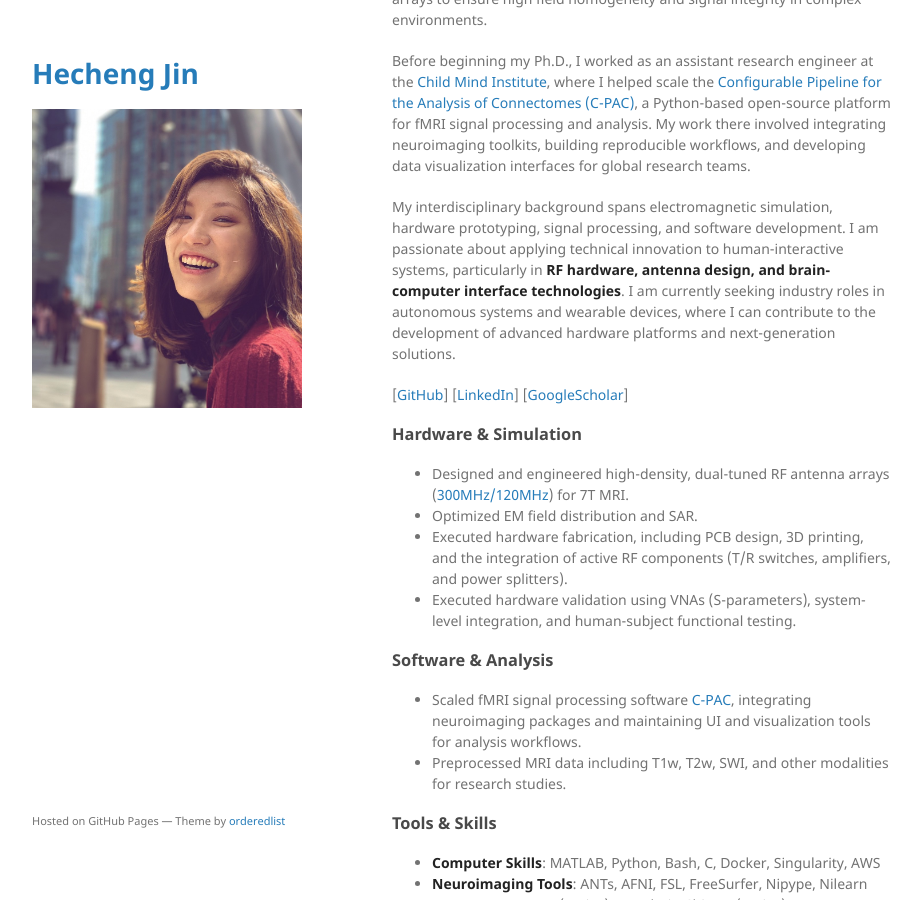
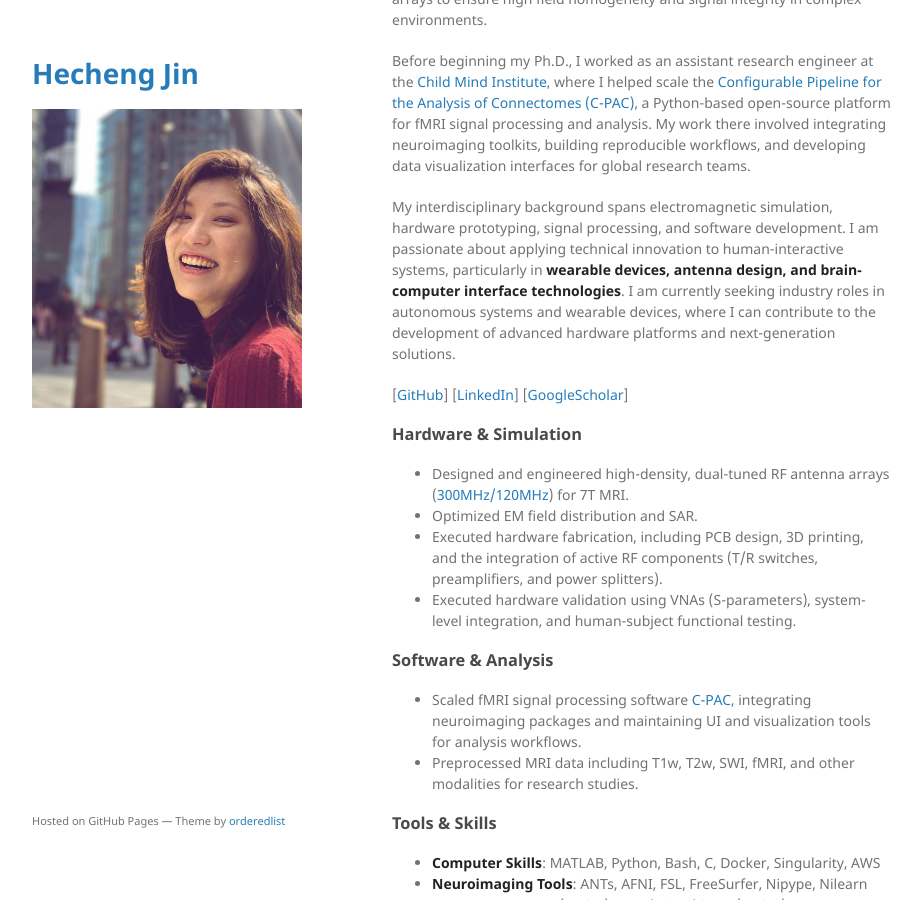
Before and after one commit to HechengJin0/hechengjin0.github.io, a Jekyll site: the page built from index.md, in a window 1280 px wide and 900 px high, scrolled down 255 px. Shown: the whole window, without its empty margins (178-1099 px from the left). Built offline with Jekyll 4.4.1, drawn with Linux system fonts in a browser that asks for light colours; the repository's description, which GitHub fills in, is left out; our own code applies the rules of GitHub Pages for plain Markdown files.

Commit message:
Update index.md

```diff
--- a/index.md
+++ b/index.md
@@ -7,7 +7,7 @@ I’m Jin, a PhD candidate in Bioengineering at the [University of Pittsburgh](h
 
 Before beginning my Ph.D., I worked as an assistant research engineer at the [Child Mind Institute](https://childmind.org/center/computational-neuroimaging-lab/), where I helped scale the [Configurable Pipeline for the Analysis of Connectomes (C-PAC)](https://fcp-indi.github.io/), a Python-based open-source platform for fMRI signal processing and analysis. My work there involved integrating neuroimaging toolkits, building reproducible workflows, and developing data visualization interfaces for global research teams.
 
-My interdisciplinary background spans electromagnetic simulation, hardware prototyping, signal processing, and software development. I am passionate about applying technical innovation to human-interactive systems, particularly in **RF hardware, antenna design, and brain-computer interface technologies**. I am currently seeking industry roles in autonomous systems and wearable devices, where I can contribute to the development of advanced hardware platforms and next-generation solutions.
+My interdisciplinary background spans electromagnetic simulation, hardware prototyping, signal processing, and software development. I am passionate about applying technical innovation to human-interactive systems, particularly in **wearable devices, antenna design, and brain-computer interface technologies**. I am currently seeking industry roles in autonomous systems and wearable devices, where I can contribute to the development of advanced hardware platforms and next-generation solutions.
 
 
 [[GitHub](https://github.com/HechengJin0)]
@@ -19,12 +19,12 @@ My interdisciplinary background spans electromagnetic simulation, hardware proto
 ### Hardware & Simulation
 - Designed and engineered high-density, dual-tuned RF antenna arrays ([300MHz/120MHz](/assets/abstract/ISMRM2025_31Pcoil_download.pdf)) for 7T MRI.
 - Optimized EM field distribution and SAR.
-- Executed hardware fabrication, including PCB design, 3D printing, and the integration of active RF components (T/R switches, amplifiers, and power splitters).
+- Executed hardware fabrication, including PCB design, 3D printing, and the integration of active RF components (T/R switches, preamplifiers, and power splitters).
 - Executed hardware validation using VNAs (S-parameters), system-level integration, and human-subject functional testing.
 
 ### Software & Analysis
 - Scaled fMRI signal processing software [C-PAC](https://fcp-indi.github.io/), integrating neuroimaging packages and maintaining UI and visualization tools for analysis workflows.
-- Preprocessed MRI data including T1w, T2w, SWI, and other modalities for research studies.
+- Preprocessed MRI data including T1w, T2w, SWI, fMRI, and other modalities for research studies.
 
 
 ### Tools & Skills
```
